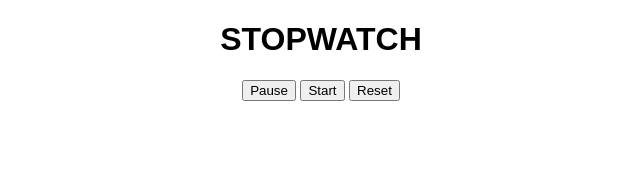
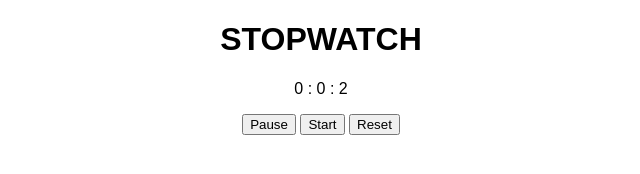
Before and after one commit to musatirgithub/Stopwatch, a plain HTML site: page index.html in a window 1280 px wide. Both pictures are taken after a click on the button "Start". Shown: the whole page, without its empty margins (319-959 px from the left). Drawn offline with Linux system fonts and the light colour scheme.

Commit message:
pause added

```diff
--- a/app2.js
+++ b/app2.js
@@ -4,14 +4,28 @@ const resetBtn = document.getElementById('reset');
 
 let startTime;
 let pauseTime;
-let diff;
+let diff = 0;
+let startStopwatch;
 
+function msConverter(ms){
+    const seconds = ms / 1000;
+    const hour = Math.floor(seconds/(60*60));
+    const remainder = seconds % (60*60);
+    const min = Math.floor(remainder/60);
+    const sec = Math.floor(remainder % 60);
+    document.getElementById("timer").innerText = `${hour} : ${min} : ${sec}`;
+}
 startBtn.addEventListener('click', ()=>{
     startTime = new Date();
+    startStopwatch = setInterval(()=>{
+        msConverter(diff + (new Date() - startTime));
+    }, 1000)
 })
 
 pauseBtn.addEventListener('click', ()=>{
     pauseTime = new Date();
-    diff = (pauseTime - startTime);
-    console.log(diff.to);
+    diff += (pauseTime - startTime);
+    clearInterval(startStopwatch);
 })
+
+//console.log(msConverter(107012350));
--- a/style.css
+++ b/style.css
@@ -8,3 +8,7 @@ h1{
 .btns{
     text-align: center;
 }
+
+#timer{
+    text-align: center;
+}
```
